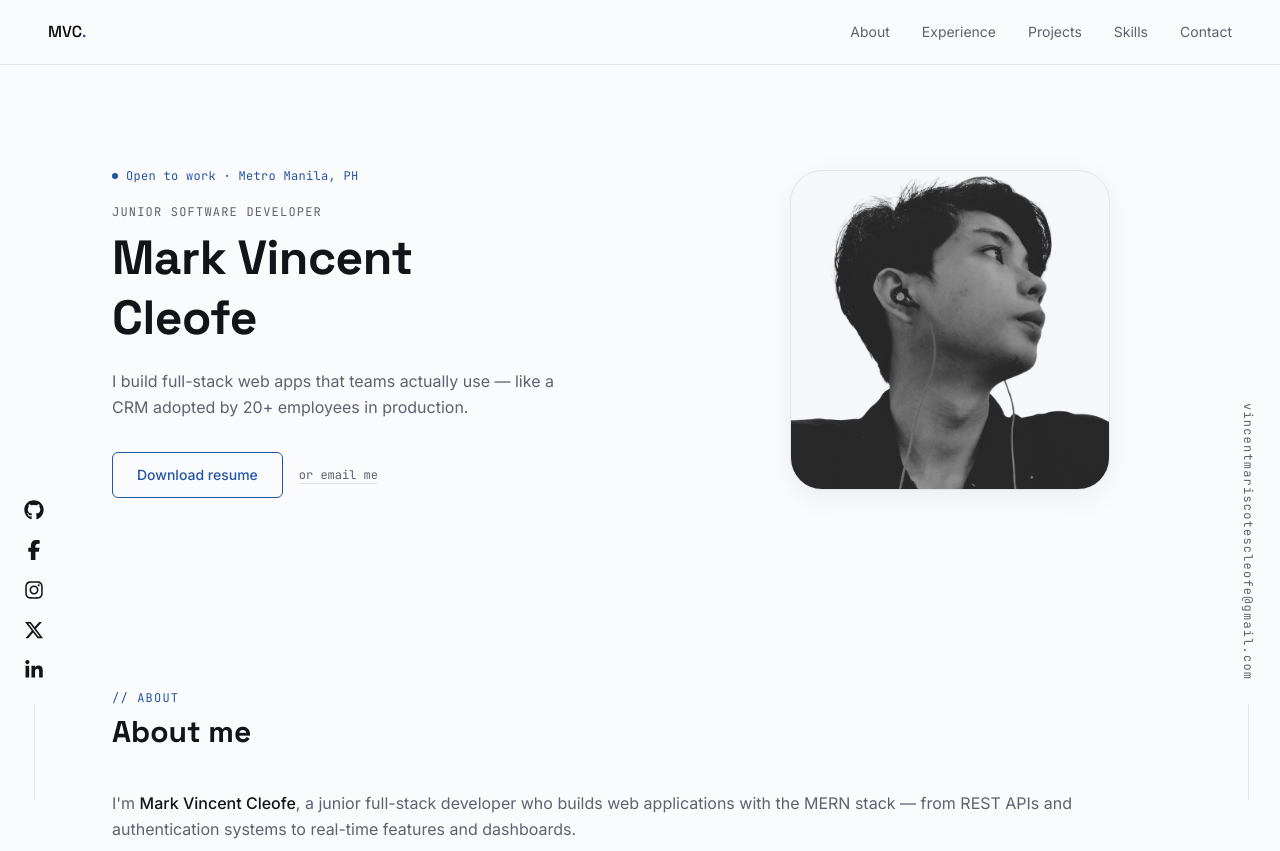
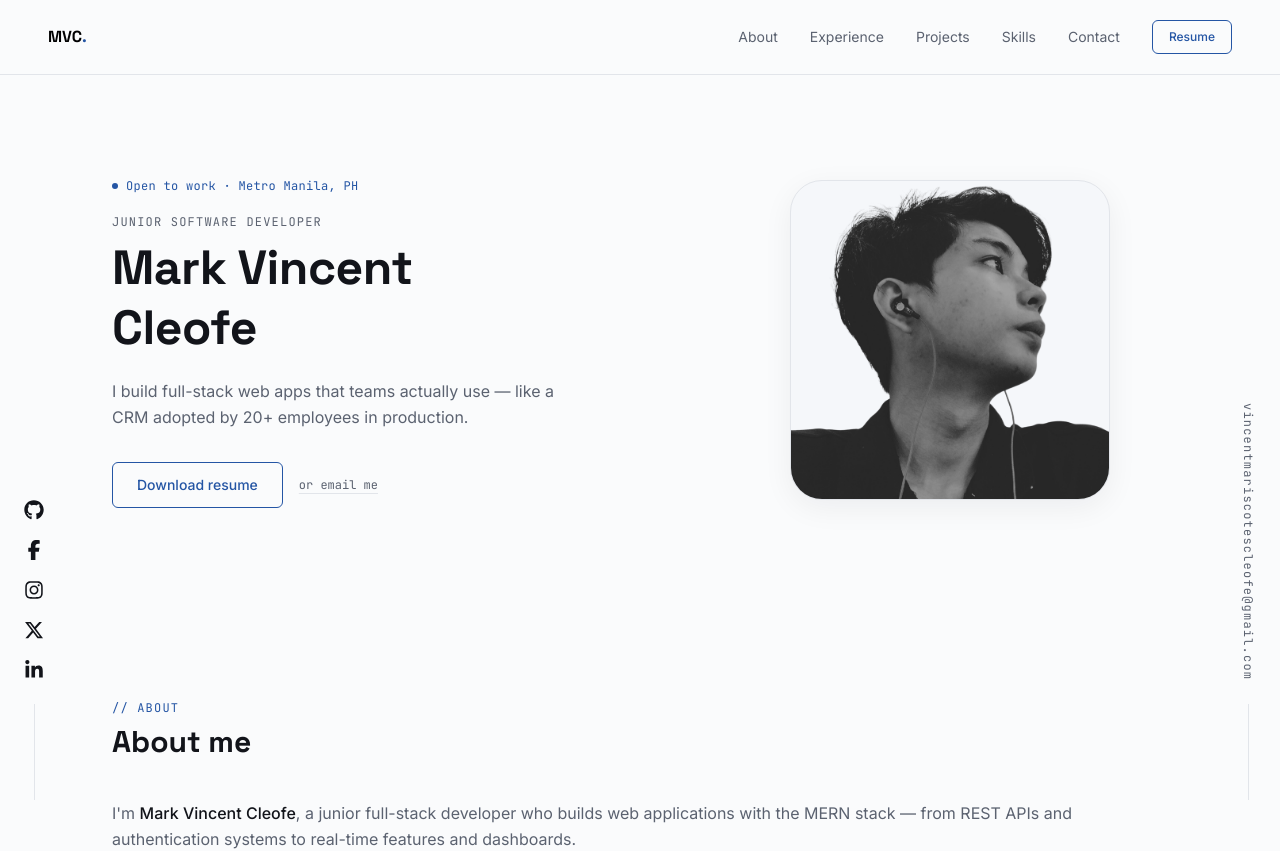
Before and after one commit to MarkVincent06/portfolio, a React (Vite) app: page / in a window 1280 px wide. Shown: the top 851 px of the page. Built offline with nearby package versions, Linux system fonts and the light colour scheme.

Commit message:
Added resume button

```diff
--- a/src/components/Header.jsx
+++ b/src/components/Header.jsx
@@ -1,5 +1,6 @@
 import { useState } from "react";
 import { LuMenu, LuX } from "react-icons/lu";
+import Button from "./ui/Button";
 
 const NAV_LINKS = [
   { label: "About", href: "#about" },
@@ -17,12 +18,13 @@ export default function Header() {
       <div className="flex items-center justify-between px-6 md:px-12 py-5">
         {/* Logo/Brand */}
         <a href="#top" className="flex items-center gap-2">
-          <span className="font-display font-semi hover:text-accent transition-colors">
-            MVC<span className="text-accent hover:accent-accent-dark">.</span>
+          <span className="font-display font-semibold hover:text-accent transition-colors">
+            MVC<span className="text-accent">.</span>
           </span>
         </a>
+
         {/* Desktop nav */}
-        <nav className="hidden md:flex gap-8">
+        <nav className="hidden md:flex items-center gap-8">
           {NAV_LINKS.map((link) => (
             <a
               key={link.href}
@@ -32,7 +34,15 @@ export default function Header() {
               {link.label}
             </a>
           ))}
+
+          <Button
+            onClick={() => window.open("/resume.pdf", "_blank")}
+            size="sm"
+          >
+            Resume
+          </Button>
         </nav>
+
         {/* Mobile toggle */}
         <button
           onClick={() => setOpen(!open)}
@@ -57,6 +67,17 @@ export default function Header() {
               {link.label}
             </a>
           ))}
+
+          <Button
+            onClick={() => {
+              window.open("/resume.pdf", "_blank");
+              setOpen(false);
+            }}
+            size="sm"
+            className="mt-3 w-full"
+          >
+            Resume
+          </Button>
         </nav>
       )}
     </header>
--- a/src/components/ui/Button.jsx
+++ b/src/components/ui/Button.jsx
@@ -3,14 +3,17 @@ export default function Button({
   onClick,
   type = "button",
   disabled = false,
+  size = "default",
   className = "",
 }) {
+  const sizeClasses = size === "sm" ? "px-4 py-2 text-xs" : "px-6 py-3 text-sm";
+
   return (
     <button
       type={type}
       onClick={onClick}
       disabled={disabled}
-      className={`border border-accent text-accent hover:bg-accent-dark disabled:opacity-60 hover:text-white font-body text-sm font-medium rounded-md px-6 py-3 transition-colors cursor-pointer ${className}`}
+      className={`border border-accent text-accent hover:bg-accent-dark disabled:opacity-60 hover:text-white font-body font-medium rounded-md transition-colors cursor-pointer ${sizeClasses} ${className}`}
     >
       {children}
     </button>
```
